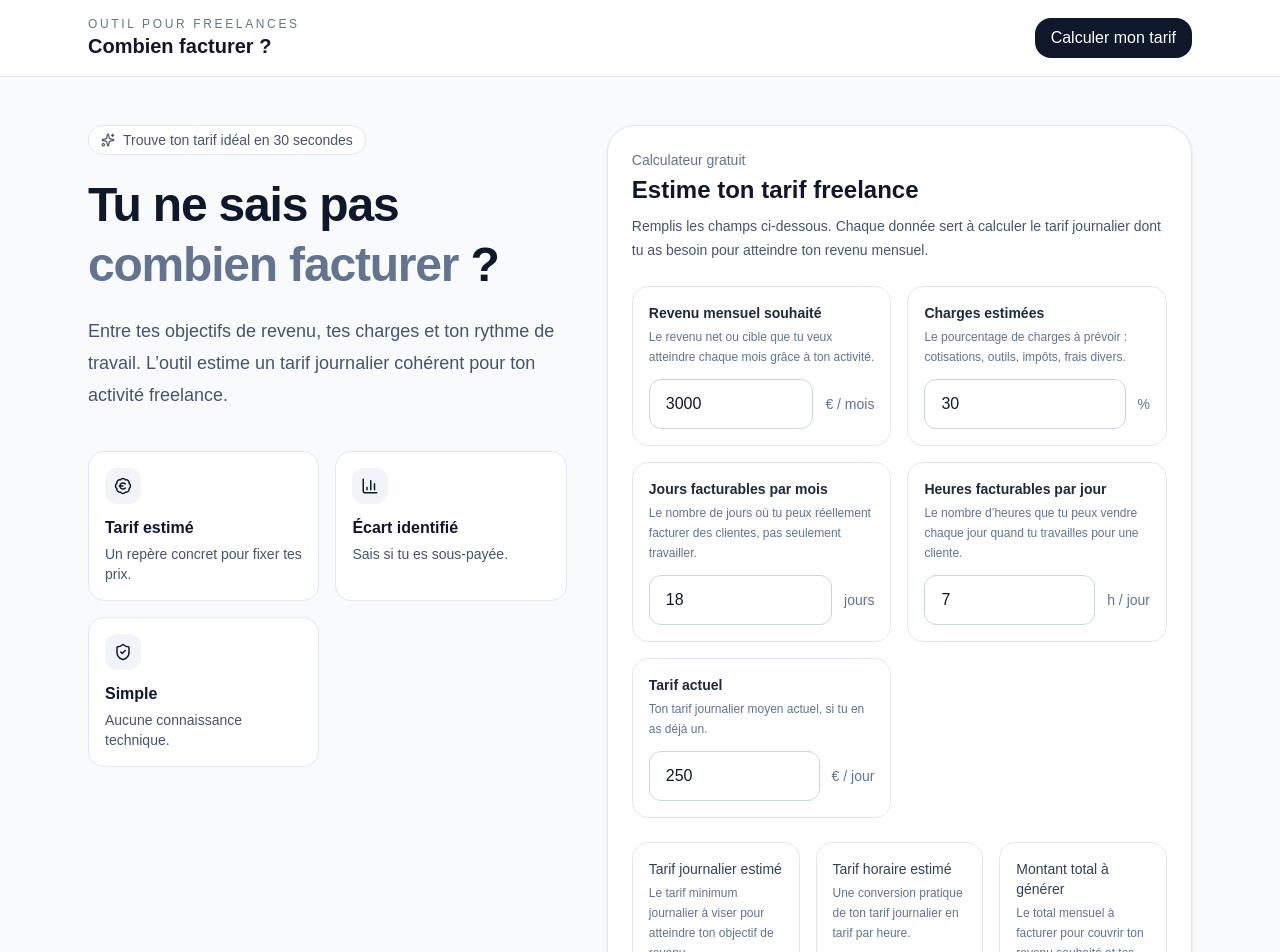
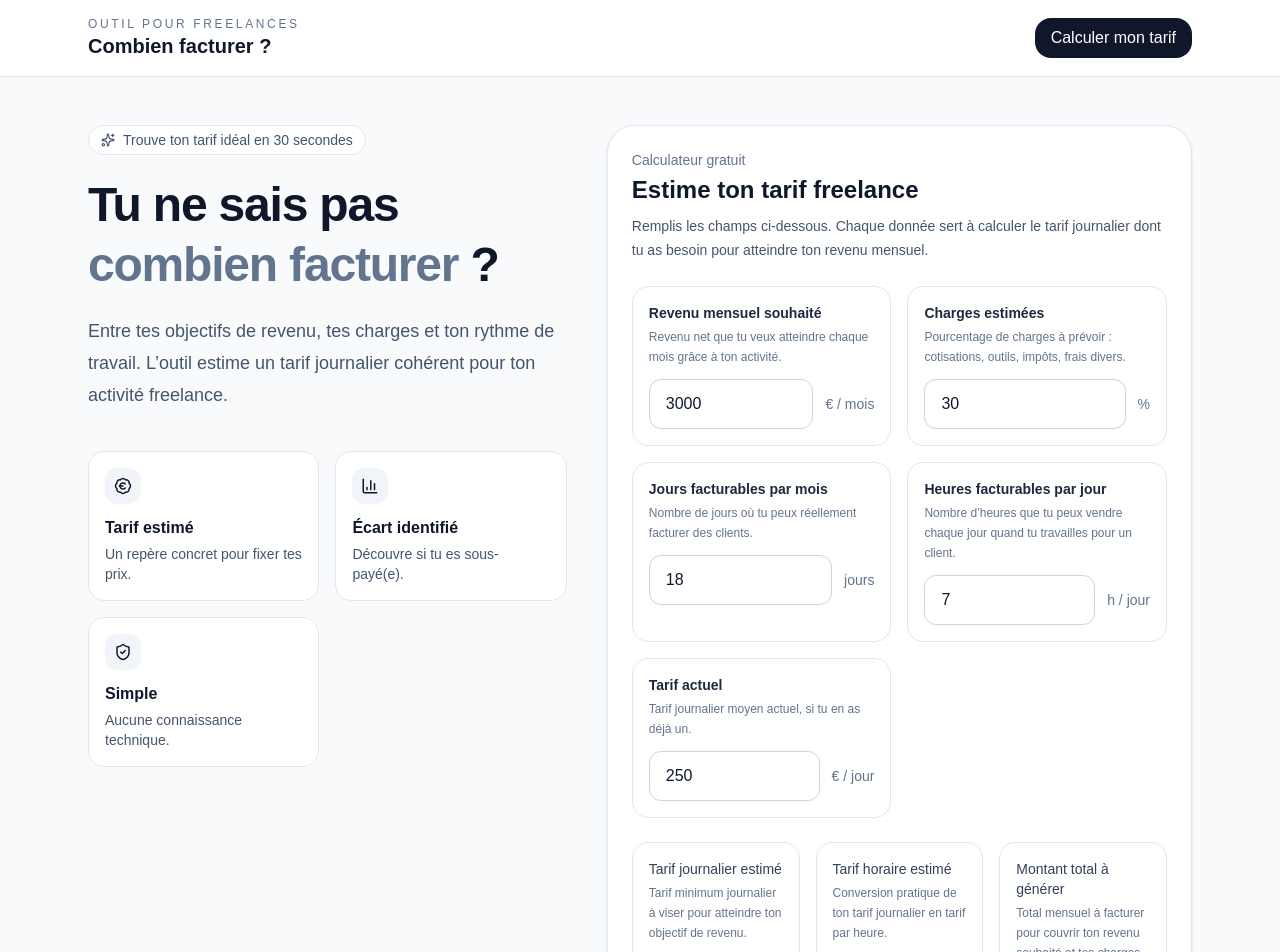
Before and after one commit to Ann-Steph/combien-facturer, a Next.js app: page / in a window 1280 px wide. Shown: the top 952 px of the page. Built offline with nearby package versions, Linux system fonts and the light colour scheme.

Commit message:
mise à jour du calculateur

```diff
--- a/app/page.js
+++ b/app/page.js
@@ -34,7 +34,7 @@ export default function PricingApp() {
 
             <div className="mt-10 grid gap-4 sm:grid-cols-2">
               <FeatureMini icon={<BadgeEuro size={18} />} title="Tarif estimé" text="Un repère concret pour fixer tes prix." />
-              <FeatureMini icon={<BarChart3 size={18} />} title="Écart identifié" text="Sais si tu es sous-payée." />
+              <FeatureMini icon={<BarChart3 size={18} />} title="Écart identifié" text="Découvre si tu es sous-payé(e)." />
               <FeatureMini icon={<ShieldCheck size={18} />} title="Simple" text="Aucune connaissance technique." />
             </div>
           </div>
@@ -78,8 +78,8 @@ function PricingCalculator() {
     const premiumRate = tjm * 1.2;
 
     let positioning = "Ton tarif actuel semble cohérent avec ton objectif.";
-    if (currentRate < tjm * 0.9) positioning = "Tu es probablement sous-payée par rapport à ton objectif.";
-    if (currentRate > tjm * 1.15) positioning = "Tu es déjà positionnée au-dessus de ton minimum cible.";
+    if (currentRate < tjm * 0.9) positioning = "Tu es probablement sous-payé(e) par rapport à ton objectif.";
+    if (currentRate > tjm * 1.15) positioning = "Tu es déjà positionné(e) au-dessus de ton minimum cible.";
 
     return {
       chargesAmount,
@@ -107,7 +107,7 @@ function PricingCalculator() {
       <div className="grid gap-4 sm:grid-cols-2">
         <Field
           label="Revenu mensuel souhaité"
-          helper="Le revenu net ou cible que tu veux atteindre chaque mois grâce à ton activité."
+          helper="Revenu net que tu veux atteindre chaque mois grâce à ton activité."
           suffix="€ / mois"
           value={monthlyIncome}
           onChange={setMonthlyIncome}
@@ -115,7 +115,7 @@ function PricingCalculator() {
         />
         <Field
           label="Charges estimées"
-          helper="Le pourcentage de charges à prévoir : cotisations, outils, impôts, frais divers."
+          helper="Pourcentage de charges à prévoir : cotisations, outils, impôts, frais divers."
           suffix="%"
           value={chargeRate}
           onChange={setChargeRate}
@@ -123,7 +123,7 @@ function PricingCalculator() {
         />
         <Field
           label="Jours facturables par mois"
-          helper="Le nombre de jours où tu peux réellement facturer des clientes, pas seulement travailler."
+          helper="Nombre de jours où tu peux réellement facturer des clients."
           suffix="jours"
           value={workingDays}
           onChange={setWorkingDays}
@@ -131,7 +131,7 @@ function PricingCalculator() {
         />
         <Field
           label="Heures facturables par jour"
-          helper="Le nombre d’heures que tu peux vendre chaque jour quand tu travailles pour une cliente."
+          helper="Nombre d’heures que tu peux vendre chaque jour quand tu travailles pour un client."
           suffix="h / jour"
           value={hoursPerDay}
           onChange={setHoursPerDay}
@@ -139,7 +139,7 @@ function PricingCalculator() {
         />
         <Field
           label="Tarif actuel"
-          helper="Ton tarif journalier moyen actuel, si tu en as déjà un."
+          helper="Tarif journalier moyen actuel, si tu en as déjà un."
           suffix="€ / jour"
           value={currentRate}
           onChange={setCurrentRate}
@@ -150,17 +150,17 @@ function PricingCalculator() {
       <div className="grid gap-4 sm:grid-cols-3">
         <ResultCard
           label="Tarif journalier estimé"
-          helper="Le tarif minimum journalier à viser pour atteindre ton objectif de revenu."
+          helper="Tarif minimum journalier à viser pour atteindre ton objectif de revenu."
           value={`${formatEuro(results.tjm)} / jour`}
         />
         <ResultCard
           label="Tarif horaire estimé"
-          helper="Une conversion pratique de ton tarif journalier en tarif par heure."
+          helper="Conversion pratique de ton tarif journalier en tarif par heure."
           value={`${formatEuro(results.hourlyRate)} / h`}
         />
         <ResultCard
           label="Montant total à générer"
-          helper="Le total mensuel à facturer pour couvrir ton revenu souhaité et tes charges."
+          helper="Total mensuel à facturer pour couvrir ton revenu souhaité et tes charges."
           value={`${formatEuro(results.totalToGenerate)} / mois`}
         />
       </div>
```
